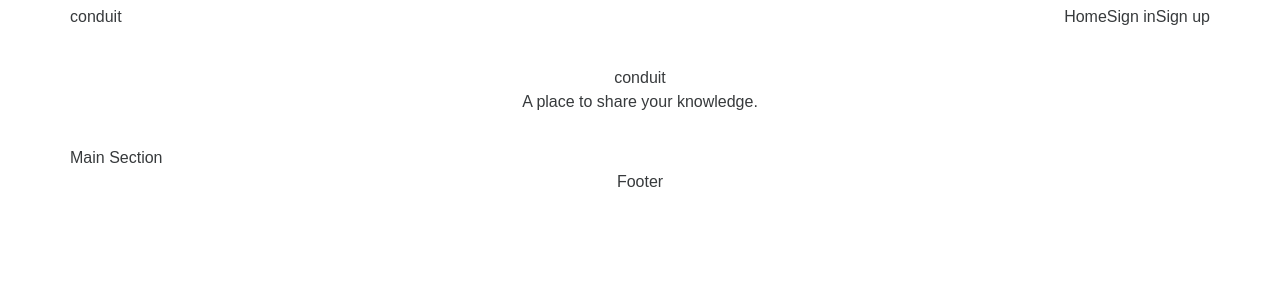
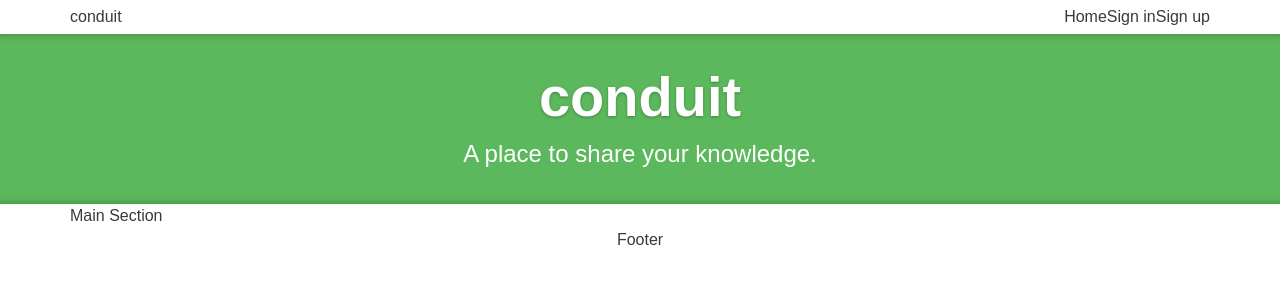
Before and after one commit to KhalidArdah/react-demo, a React (Create React App) app: page / in a window 1280 px wide. Shown: the top 300 px of the page. Built offline with nearby package versions, Linux system fonts and the light colour scheme.

Commit message:
create header with styles

```diff
--- a/src/components/Header/Header.tsx
+++ b/src/components/Header/Header.tsx
@@ -6,8 +6,8 @@ export class Header extends PureComponent<WithStyles<typeof styles>> {
 	render() {
 		return (
 			<div className={this.props.classes.header}>
-                <div>conduit</div>
-                <div>A place to share your knowledge.</div>
+                <div className={this.props.classes.headerLogo}>conduit</div>
+                <p>A place to share your knowledge.</p>
 			</div>
 		);
 	}
--- a/src/components/Header/styles.ts
+++ b/src/components/Header/styles.ts
@@ -4,7 +4,26 @@ const styles = () =>
     createStyles({
         header: {
             padding: "2rem",
-            textAlign: "center"
+            textAlign: "center",
+            background: "#5CB85C",
+            boxShadow: "inset 0 8px 8px -8px rgba(0, 0, 0, 0.3), inset 0 -8px 8px -8px rgba(0, 0, 0, 0.3)",
+            color: "#fff",
+            "& p": {
+                color: "#fff",
+                textAlign: "center",
+                fontSize: "1.5rem",
+                fontWeight: 300,
+                margin: 0
+            }
+        },
+        headerLogo: {
+            textShadow: "0px 1px 3px rgba(0, 0, 0, 0.3)",
+            fontWeight: 700,
+            textAlign: "center",
+            fontSize: "3.5rem",
+            paddingBottom: "0.5rem",
+            fontFamily: "'Titillium Web', sans-serif",
+            lineHeight: 1.1
         }
     })
 
```
